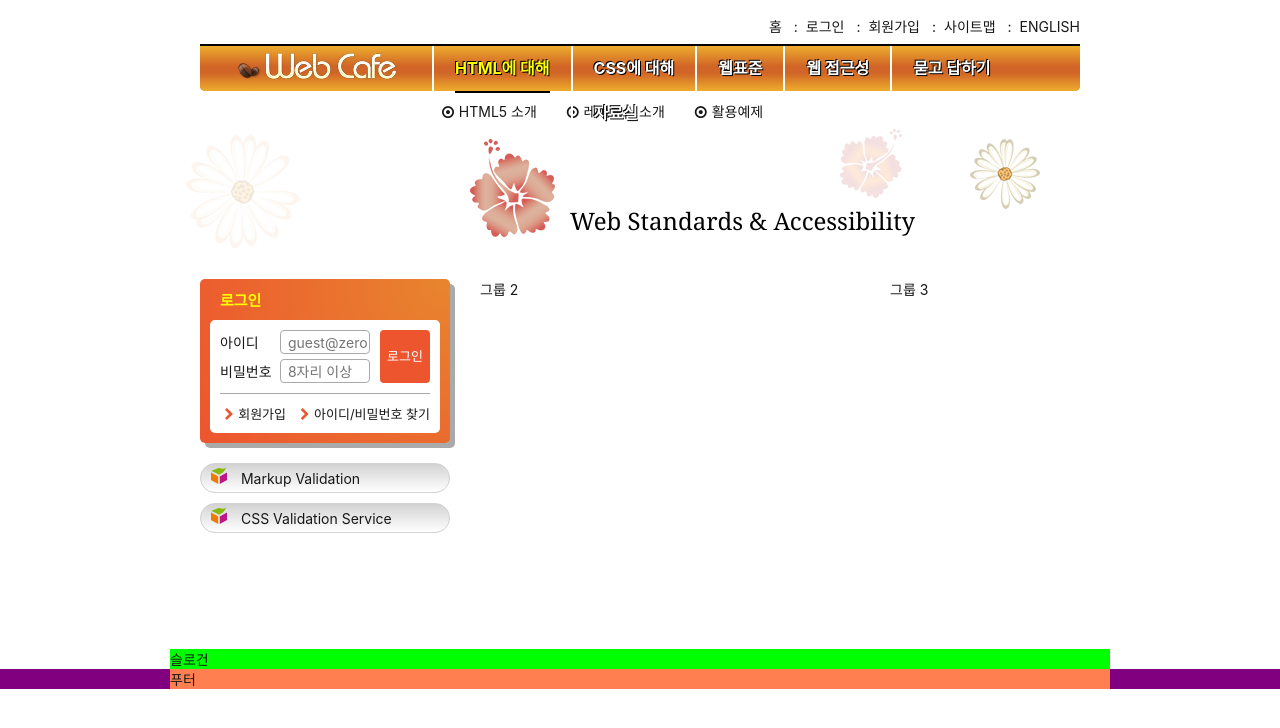
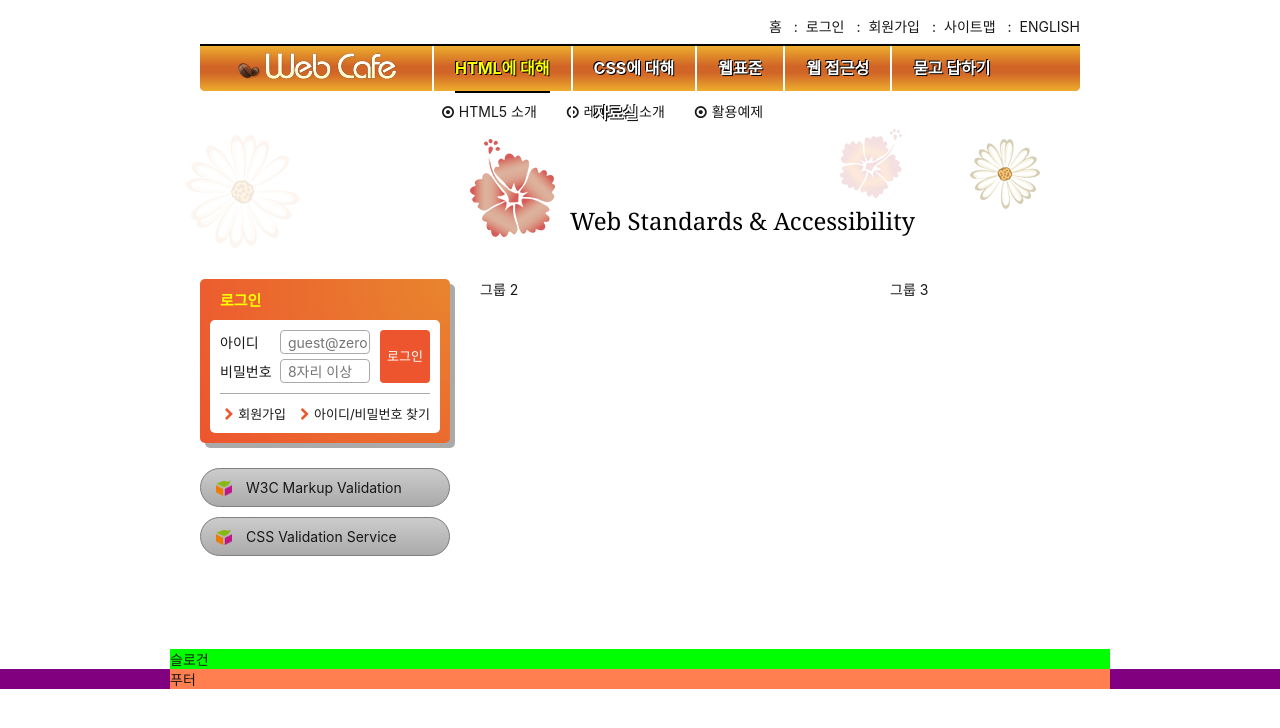
Before and after one commit to chaerin-dev/connecTo_HTML_CSS, a website: page HTML5/index.html in a window 1280 px wide. Drawn offline with Linux system fonts and the light colour scheme; a web font is replaced by a local one.

Commit message:
유효성 배너 링크 마크업 및 디자인 완성

```diff
--- a/HTML5/css/index.css
+++ b/HTML5/css/index.css
@@ -310,24 +310,27 @@ body {
   position: relative;
 }
 /* 유효성 검사 배너 */
-.validation {
-  margin-top: 20px;
+.validation-list {
+  margin-top: 25px;
 }
-.validation li {
-  height: 30px;
-  background: lightgray linear-gradient(to bottom, lightgray 0%, white 100%);
-  border: solid 1px lightgray;
-  border-radius: 15px;
-  line-height: 30px;
+.validation-list li {
+  margin-top: 10px;
+  /* height: 30px;
+
+  line-height: 30px; */
 }
-.validation li:last-child {
-  margin-top: 10px;
+.validation-list a {
+  background: url("./images/validation_icon.png") no-repeat 15px 50% / 16px 16px,
+    #aaa linear-gradient(to bottom, #ccc, #aaa) repeat;
+  border: solid 1px gray;
+  border-radius: 50px;
+  display: block;
+  padding: 10px 10px 10px 45px;
 }
-.validation-link {
-  display: block;
-}
-.validation-icon {
-  margin: 0 10px;
+.validation-list a:hover,
+.validation-list a:focus {
+  color: #f00;
+  background-size: 14px 14px, 100%;
 }
 
 /* 슬로건 */
--- a/HTML5/index.html
+++ b/HTML5/index.html
@@ -110,41 +110,40 @@
             <li><a href="/" class="icon-right-open">아이디/비밀번호 찾기</a></li>
           </ul>
         </section>
-        <!-- 유효성 검사 배너 링크 -->
-        <section class="validation">
-          <ul>
+        <!-- 유효성 검사 배너 링크 그룹 -->
+        <h2 class="sr-only">유효성 검사 배너</h2>
+        <ul class="validation-list">
           <li>
             <a
               href="https://validator.w3.org/"
+              title="마크업 유효성 검사 사이트로 이동(새창)"
               target="_blank"
-                title="마크업 유효성 검사 사이트로 이동(새창)"
-                class="validation-link"
+              rel="noopener noreferrer"
             >
-                <img
+              <!-- <img
                 src="./css/images/validation_icon.png"
                 alt="마크업 유효성 검사 사이트로 이동(새창)"
                 class="validation-icon"
-                />
-                Markup Validation
+              /> -->
+              W3C Markup Validation
             </a>
           </li>
           <li>
             <a
               href="https://jigsaw.w3.org/css-validator/"
+              title="CSS 유효성 검사 사이트로 이동(새창)"
               target="_blank"
-                title="CSS 유효성 검사 사이트로 이동(새창)"
-                class="validation-link"
+              rel="noopener noreferrer"
             >
-                <img
+              <!-- <img
                 src="./css/images/validation_icon.png"
                 alt="CSS 유효성 검사 사이트로 이동(새창)"
                 class="validation-icon"
-                />
+              /> -->
               CSS Validation Service
             </a>
           </li>
         </ul>
-        </section>
       </div>
       <div class="group group2">그룹 2</div>
       <div class="group group3">그룹 3</div>
```
Lines whose indentation alone changed are shown as unchanged.
